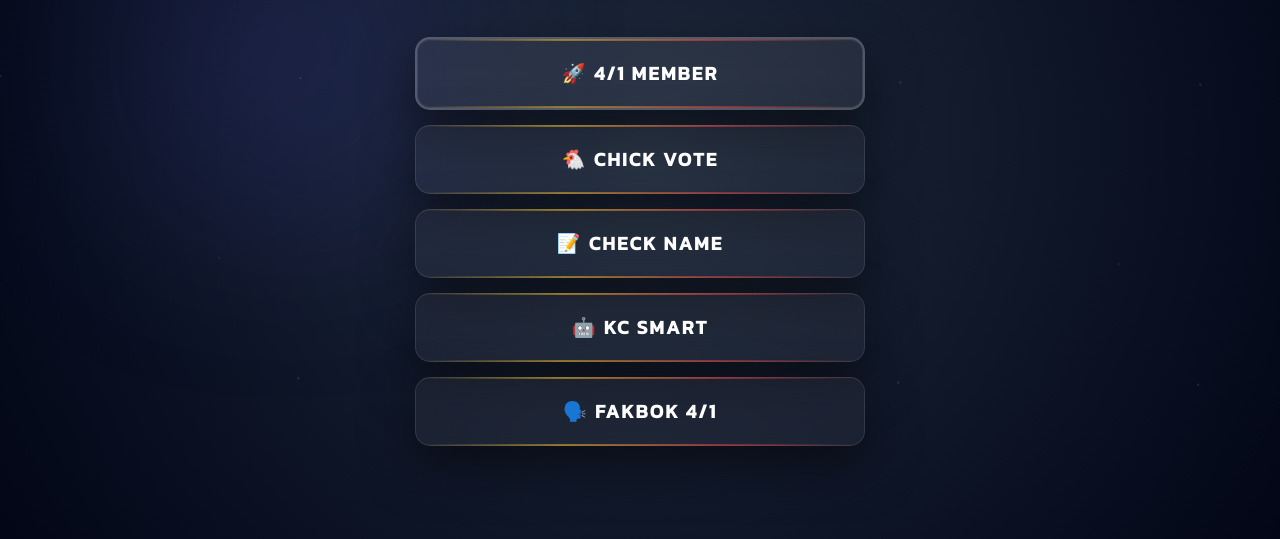
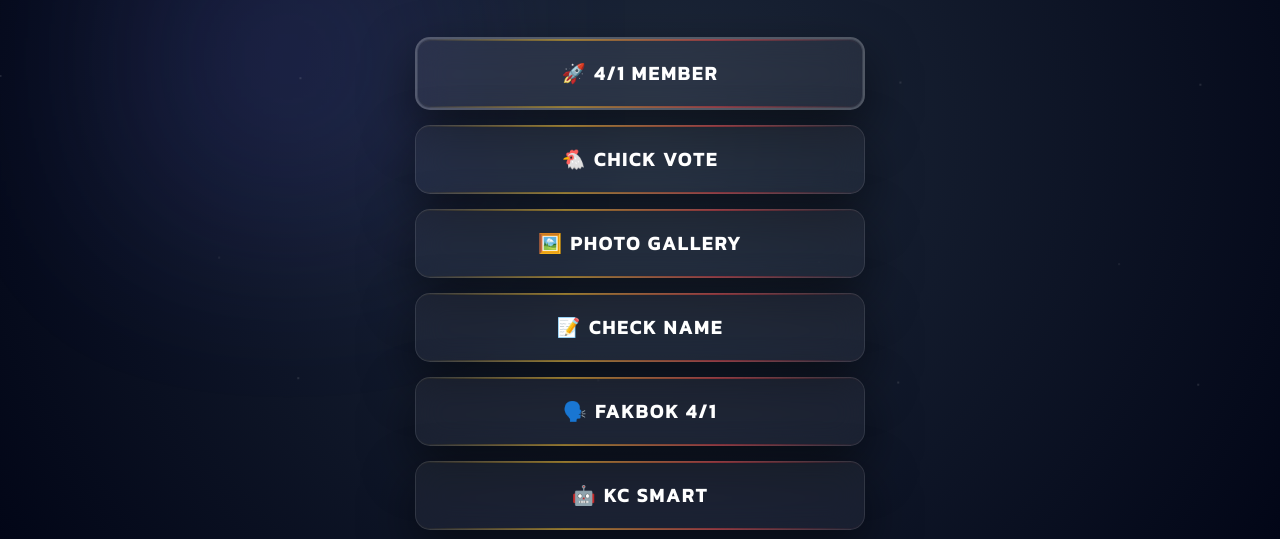
Before and after one commit to NoTtOnNoT/SMTE18, a plain HTML site: page index.html in a window 1280 px wide. Shown: the part 261-800 px from the top of the page. Drawn offline with nearby package versions, Linux system fonts and the light colour scheme; no server answers.

Commit message:
Add files via upload

```diff
--- a/index.html
+++ b/index.html
@@ -45,18 +45,21 @@
                     <button class="nav-btn" onclick="goToPage('vote-page')">
                         <span>🐔 CHICK VOTE</span>
                     </button>
-
+                    <button class="nav-btn secondary"
+                        onclick="window.location.href='https://photo-smte18.vercel.app'">
+                        <span>🖼️ Photo Gallery</span>
+                    </button>
                     <button class="nav-btn secondary"
                         onclick="window.location.href='https://checkname-smte18.vercel.app'">
                         <span>📝 CHECK NAME</span>
                     </button>
                     <button class="nav-btn secondary"
+                        onclick="window.location.href='https://fakbok4-1.vercel.app'">
+                        <span>🗣️ Fakbok 4/1</span>
+                    </button>
+                    <button class="nav-btn secondary"
                         onclick="window.location.href='https://kc-smart.vercel.app'">
                         <span>🤖 KC SMART</span>
-                    </button>
-                    <button class="nav-btn secondary"
-                        onclick="window.location.href='https://fakbok4-1.vercel.app'">
-                        <span>🗣️ Fakbok 4/1</span>
                     </button>
                 </div>
             </div>
```
